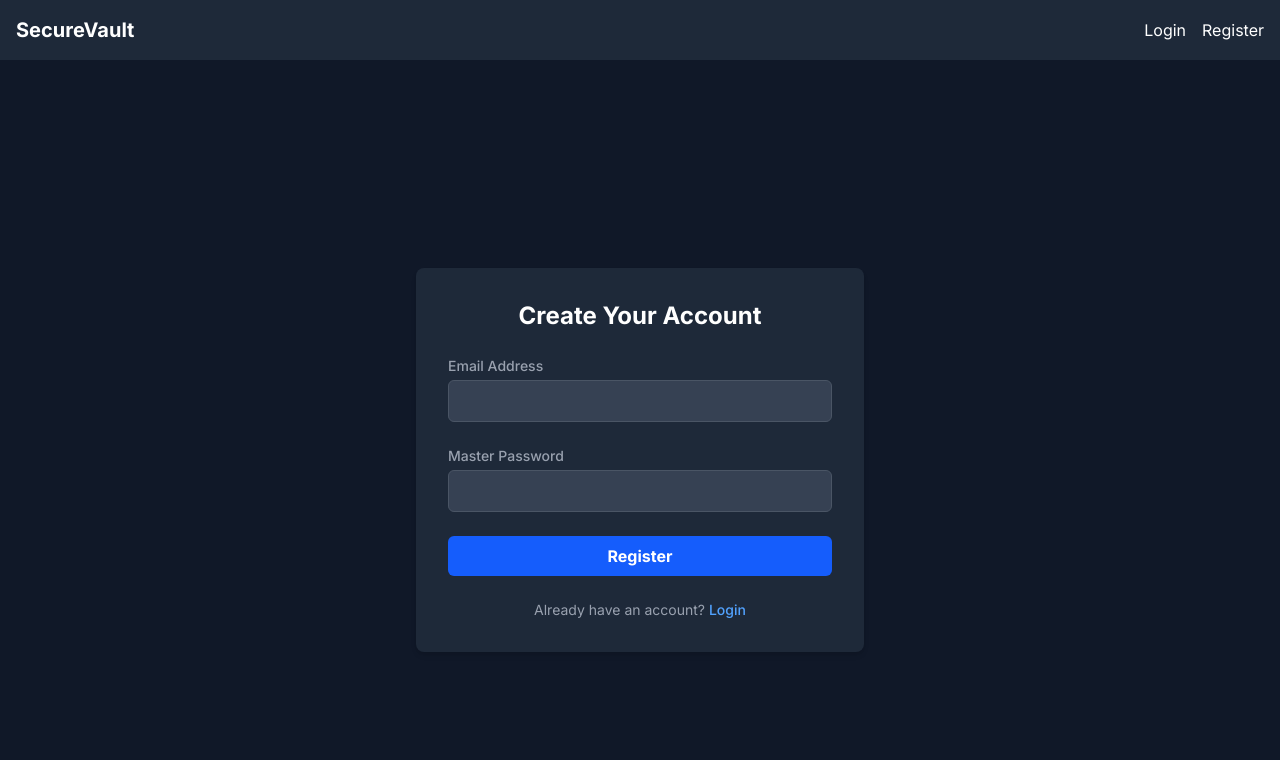
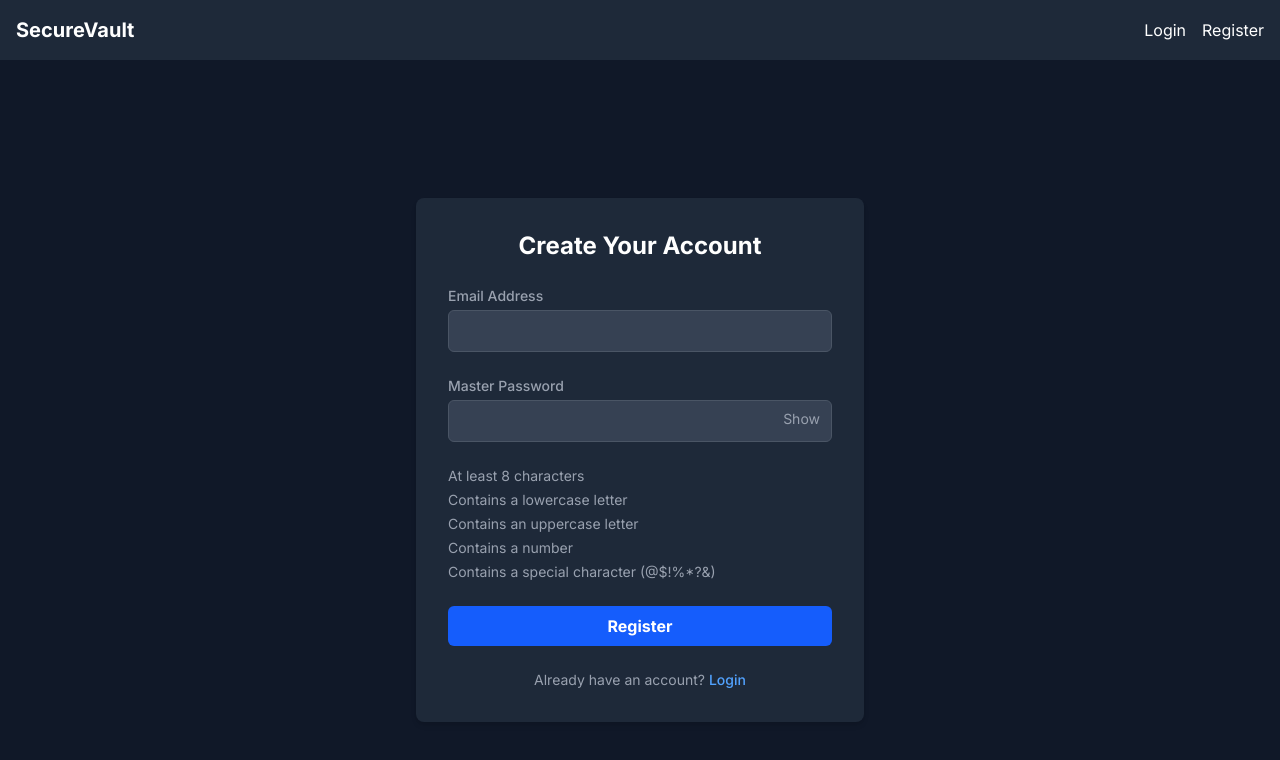
Before and after one commit to rishabh794/secure-vault, a Next.js app: page /register in a window 1280 px wide. Shown: the top 760 px of the page. Built offline with nearby package versions, Linux system fonts and the light colour scheme.

Commit message:
Add validation and improve ux

```diff
--- a/package.json
+++ b/package.json
@@ -23,7 +23,8 @@
     "react": "19.1.0",
     "react-dom": "19.1.0",
     "react-hot-toast": "^2.6.0",
-    "speakeasy": "^2.0.0"
+    "speakeasy": "^2.0.0",
+    "zod": "^4.1.11"
   },
   "devDependencies": {
     "@eslint/eslintrc": "^3",
--- a/src/app/api/auth/register/route.ts
+++ b/src/app/api/auth/register/route.ts
@@ -1,12 +1,32 @@
 import {dbConnect} from "@/lib/dbConnect";
 import {User} from "@/models/User";
 import bcrypt from 'bcryptjs';
+import { z } from 'zod';
+
+const registerSchema = z.object({
+    email: z.string().email({ message: "Invalid email address" }),
+    password: z.string()
+        .min(8, { message: "Password must be at least 8 characters long" })
+        .regex(/^(?=.*[a-z])(?=.*[A-Z])(?=.*\d)(?=.*[@$!%*?&])[A-Za-z\d@$!%*?&]{8,}$/, {
+            message: "Password must contain at least one uppercase letter, one lowercase letter, one number, and one special character"
+        })
+});
 
 export async function POST(request: Request) {
     await dbConnect();
 
     try {
-        const { email, password } = await request.json();
+        const body = await request.json();
+
+        const validation = registerSchema.safeParse(body);
+        if (!validation.success) {
+            return Response.json({
+                success: false,
+                message: validation.error.issues[0].message
+            }, { status: 400 });
+        }
+
+         const { email, password } = validation.data;
 
         const existingUser = await User.findOne({ email });
 
--- a/src/app/dashboard/page.tsx
+++ b/src/app/dashboard/page.tsx
@@ -23,6 +23,7 @@ export default function DashboardPage() {
     const [masterPassword, setMasterPassword] = useState('');
     const [editingItem, setEditingItem] = useState<{ _id: string; encryptedData: string } | null>(null);
     const [searchTerm, setSearchTerm] = useState('');
+    const [showMasterPassword, setShowMasterPassword] = useState(false);
 
     const fetchItems = async () => {
         const token = sessionStorage.getItem('token');
@@ -98,13 +99,18 @@ export default function DashboardPage() {
                 <div className="bg-gray-800 rounded-lg shadow-md p-6 mb-8">
                     <h2 className="text-xl font-semibold mb-4">Unlock Your Vault</h2>
                     <div className="flex items-center space-x-4">
-                        <input
-                            type="password"
-                            placeholder="Enter Your Master Password"
-                            value={masterPassword}
-                            onChange={(e) => setMasterPassword(e.target.value)}
-                            className="flex-grow px-3 py-2 text-white bg-gray-700 border border-gray-600 rounded-md focus:outline-none focus:ring-2 focus:ring-blue-500"
-                        />
+                        <div className="relative flex-grow">
+                            <input
+                                type={showMasterPassword ? 'text' : 'password'}
+                                placeholder="Enter Your Master Password"
+                                value={masterPassword}
+                                onChange={(e) => setMasterPassword(e.target.value)}
+                                className="w-full px-3 py-2 text-white bg-gray-700 border border-gray-600 rounded-md focus:outline-none focus:ring-2 focus:ring-blue-500"
+                            />
+                            <button type="button" onClick={() => setShowMasterPassword(!showMasterPassword)} className="absolute inset-y-0 right-0 px-3 flex items-center text-sm text-gray-400 hover:text-white">
+                                {showMasterPassword ? 'Hide' : 'Show'}
+                            </button>
+                        </div>
                         <button onClick={handleDecryptAll} className="px-4 py-2 font-bold text-white bg-blue-600 rounded-md hover:bg-blue-700">Unlock Vault</button>
                     </div>
                 </div>
--- a/src/app/login/page.tsx
+++ b/src/app/login/page.tsx
@@ -9,6 +9,7 @@ import toast from 'react-hot-toast';
 export default function LoginPage() {
     const [email, setEmail] = useState('');
     const [password, setPassword] = useState('');
+    const [showPassword, setShowPassword] = useState(false);
     const router = useRouter();
     const { login } = useAuth();
 
@@ -40,7 +41,19 @@ export default function LoginPage() {
                     </div>
                     <div>
                         <label htmlFor="password"  className="block text-sm font-medium text-gray-400">Password</label>
-                        <input id="password" type="password" value={password} onChange={(e) => setPassword(e.target.value)} required className="w-full px-3 py-2 mt-1 text-white bg-gray-700 border border-gray-600 rounded-md focus:outline-none focus:ring-2 focus:ring-blue-500" />
+                        <div className="relative">
+                            <input
+                                id="password"
+                                type={showPassword ? 'text' : 'password'}
+                                value={password}
+                                onChange={(e) => setPassword(e.target.value)}
+                                required
+                                className="w-full px-3 py-2 mt-1 text-white bg-gray-700 border border-gray-600 rounded-md focus:outline-none focus:ring-2 focus:ring-blue-500"
+                            />
+                            <button type="button" onClick={() => setShowPassword(!showPassword)} className="absolute inset-y-0 right-0 px-3 flex items-center text-sm text-gray-400 hover:text-white">
+                                {showPassword ? 'Hide' : 'Show'}
+                            </button>
+                        </div>
                     </div>
                     <button type="submit" className="w-full px-4 py-2 font-bold text-white bg-blue-600 rounded-md hover:bg-blue-700 focus:outline-none focus:ring-2 focus:ring-offset-2 focus:ring-offset-gray-800 focus:ring-blue-500">Login</button>
                 </form>
--- a/src/app/register/page.tsx
+++ b/src/app/register/page.tsx
@@ -1,6 +1,6 @@
 "use client";
 
-import { useState } from 'react';
+import { useState, useEffect } from 'react';
 import { useRouter } from 'next/navigation';
 import Link from 'next/link';
 import toast from 'react-hot-toast';
@@ -8,11 +8,29 @@ import toast from 'react-hot-toast';
 export default function RegisterPage() {
     const [email, setEmail] = useState('');
     const [password, setPassword] = useState('');
+     const [showPassword, setShowPassword] = useState(false);
     const router = useRouter();
+
+    const [passwordValidity, setPasswordValidity] = useState({
+        minLength: false,
+        hasUppercase: false,
+        hasLowercase: false,
+        hasNumber: false,
+        hasSymbol: false,
+    });
+
+    useEffect(() => {
+        setPasswordValidity({
+            minLength: password.length >= 8,
+            hasUppercase: /[A-Z]/.test(password),
+            hasLowercase: /[a-z]/.test(password),
+            hasNumber: /\d/.test(password),
+            hasSymbol: /[@$!%*?&]/.test(password),
+        });
+    }, [password]);
 
     const handleSubmit = async (e: React.FormEvent) => {
         e.preventDefault();
-
         const res = await fetch('/api/auth/register', {
             method: 'POST',
             headers: { 'Content-Type': 'application/json' },
@@ -38,8 +56,29 @@ export default function RegisterPage() {
                     </div>
                     <div>
                         <label htmlFor="password"  className="block text-sm font-medium text-gray-400">Master Password</label>
-                        <input id="password" type="password" value={password} onChange={(e) => setPassword(e.target.value)} required className="w-full px-3 py-2 mt-1 text-white bg-gray-700 border border-gray-600 rounded-md focus:outline-none focus:ring-2 focus:ring-blue-500" />
+                         <div className="relative">
+                            <input
+                                id="password"
+                                type={showPassword ? 'text' : 'password'}
+                                value={password}
+                                onChange={(e) => setPassword(e.target.value)}
+                                required
+                                className="w-full px-3 py-2 mt-1 text-white bg-gray-700 border border-gray-600 rounded-md focus:outline-none focus:ring-2 focus:ring-blue-500"
+                            />
+                            <button type="button" onClick={() => setShowPassword(!showPassword)} className="absolute inset-y-0 right-0 px-3 flex items-center text-sm text-gray-400 hover:text-white">
+                                {showPassword ? 'Hide' : 'Show'}
+                            </button>
+                        </div>
                     </div>
+
+                    <ul className="text-sm text-gray-400 space-y-1">
+                        <li className={passwordValidity.minLength ? 'text-green-400' : ''}>At least 8 characters</li>
+                        <li className={passwordValidity.hasLowercase ? 'text-green-400' : ''}>Contains a lowercase letter</li>
+                        <li className={passwordValidity.hasUppercase ? 'text-green-400' : ''}>Contains an uppercase letter</li>
+                        <li className={passwordValidity.hasNumber ? 'text-green-400' : ''}>Contains a number</li>
+                        <li className={passwordValidity.hasSymbol ? 'text-green-400' : ''}>Contains a special character (@$!%*?&)</li>
+                    </ul>
+
                     <button type="submit" className="w-full px-4 py-2 font-bold text-white bg-blue-600 rounded-md hover:bg-blue-700 focus:outline-none focus:ring-2 focus:ring-offset-2 focus:ring-offset-gray-800 focus:ring-blue-500">Register</button>
                 </form>
                  <p className="text-sm text-center text-gray-400">
```
Also changed, not shown: 1 other file (tests, documents, lock files or other folders).
